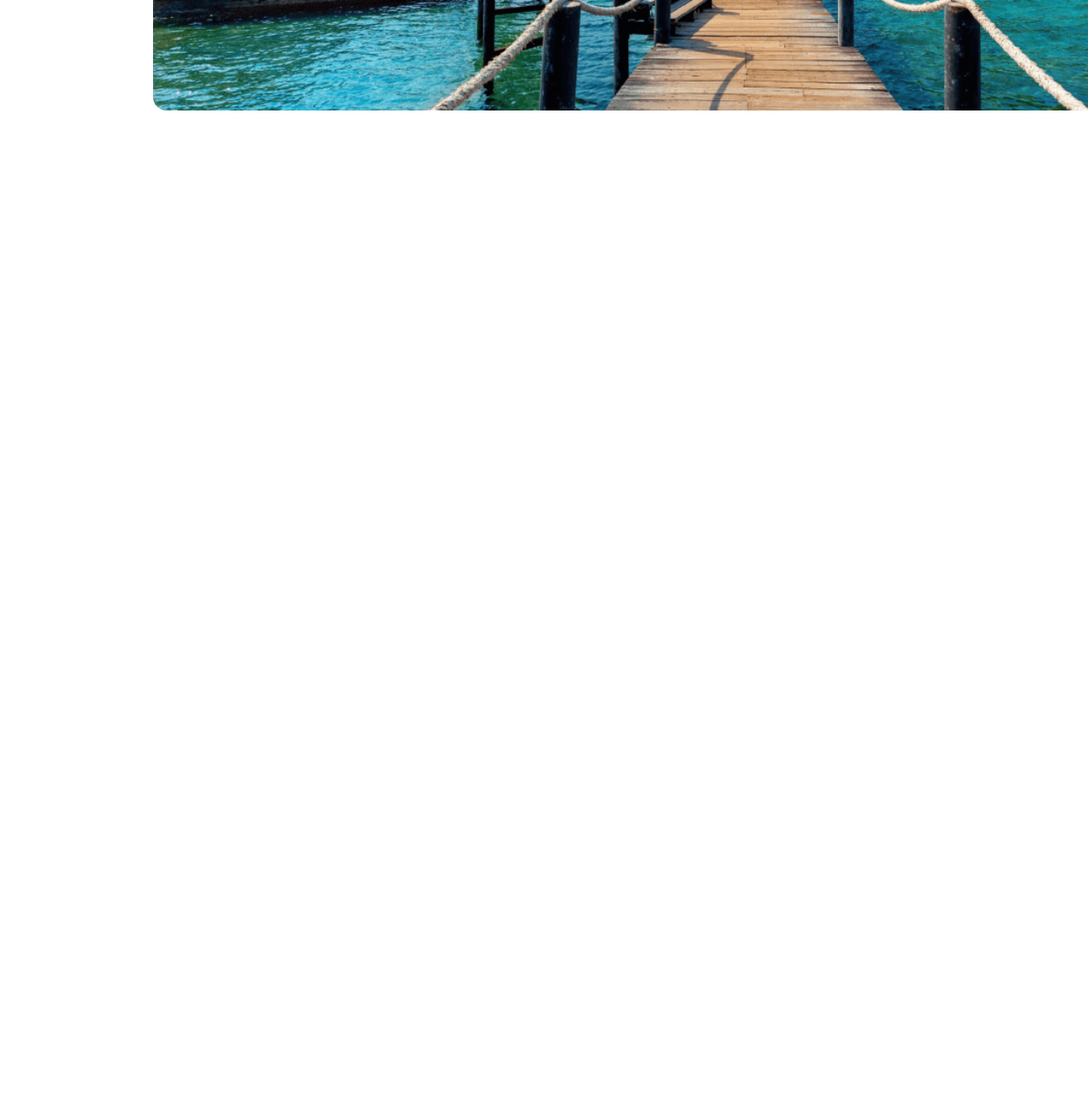
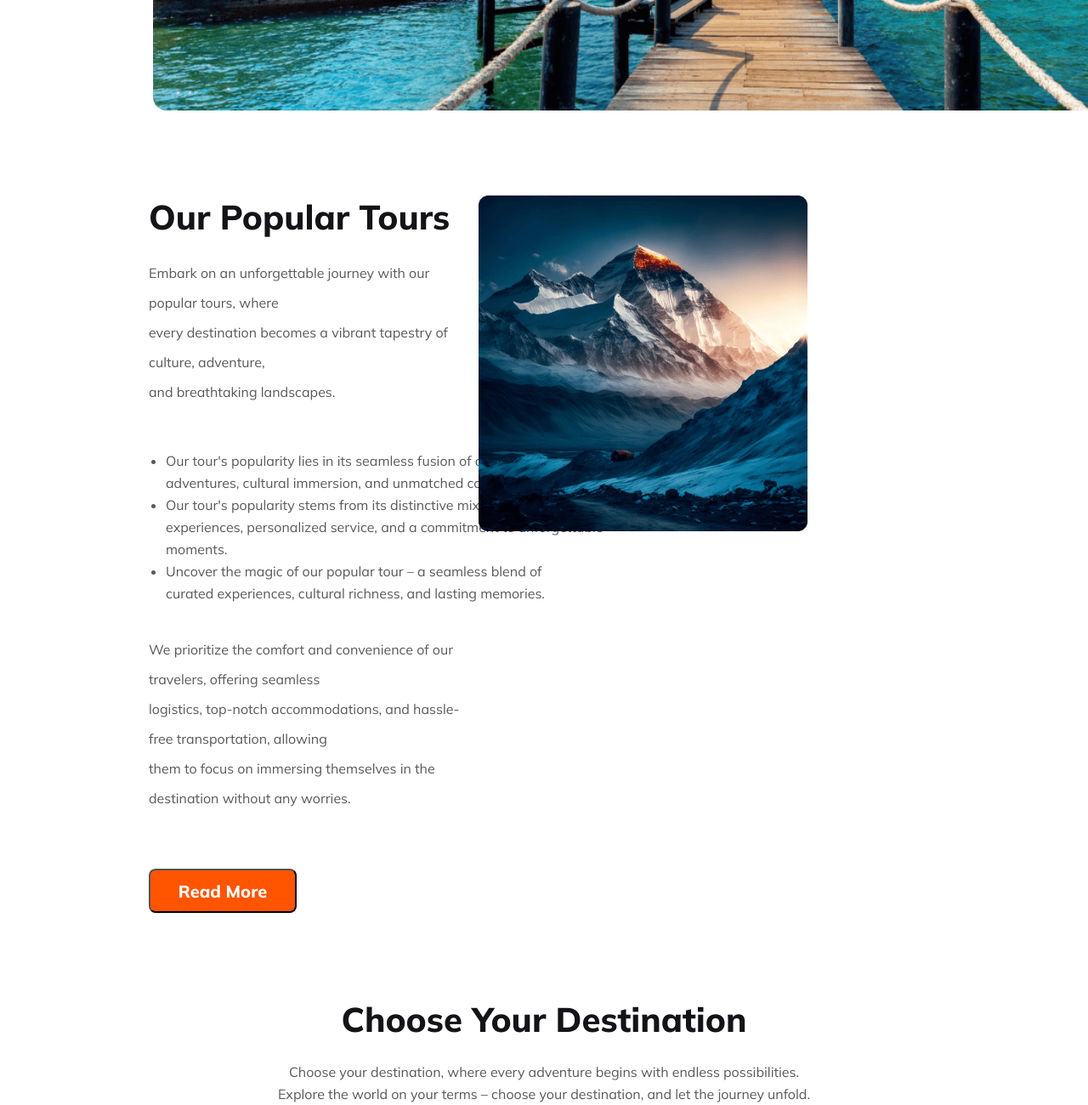
Before and after one commit to KishoreSharif/second-assignment, a plain HTML site: page index.html in a window 1280 px wide. Shown: the part 567-1867 px from the top of the page at 85% size. Before the commit the page ends 800 px from the top, so only its background shows below. Drawn offline with Linux system fonts and the light colour scheme.

Commit message:
destination section copy end

```diff
--- a/index.html
+++ b/index.html
@@ -45,16 +45,36 @@
         <!-- banner section ends here -->
     </header>
     <main>
-
-
         <!-- our popular section starts here -->
-
-
+        <section class="banner-section">
+            <div class="text-container">
+                <h2 class="tours-heading">Our Popular Tours</h2>
+                <p>Embark on an unforgettable journey with our popular tours, where <br> every destination becomes a vibrant tapestry of culture, adventure, <br>and breathtaking landscapes.</p>
+                <br>
+                <ul class="points">
+                    <li>Our tour's popularity lies in its seamless fusion of curated <br> adventures, cultural immersion, and unmatched comfort.</li>
+                    <li>Our tour's popularity stems from its distinctive mix of curated <br> experiences, personalized service, and a commitment to unforgettable moments.</li>
+                    <li>Uncover the magic of our popular tour – a seamless blend of <br>curated experiences, cultural richness, and lasting memories.</li>
+                </ul>
+                <br>
+                <p class="end">We prioritize the comfort and convenience of our travelers, offering seamless <br> logistics,  top-notch accommodations, and hassle-free transportation, allowing <br> them to focus on immersing themselves in the destination without any worries.</p>
+                <button class="read-button">Read More</button>
+            </div>
+            <div class="banner-image-container">
+                <img src="./images/Rectangle 4.png" alt="">
+            </div>
+        </section>
         <!-- our popular section ends here -->
 
+        <!-- choose your destination section styles start here -->
+        <section class="destination">
+            <h1 class="choose">Choose Your Destination</h1>
+            <p class="adventure">Choose your destination, where every adventure begins with endless possibilities. <br>Explore the world on your terms – choose your destination, and let the journey unfold.</p>
+        </section>
+        <!-- choose your destination section styles ends here -->
+        <!-- list of destination starts here -->
 
-
-
+        <!-- list of destination end here -->
     </main>
 <footer></footer>
 
--- a/styles/styles.css
+++ b/styles/styles.css
@@ -78,6 +78,7 @@ body {
   height: 500px;
   flex-shrink: 0;
   margin-left: 180px;
+  margin-bottom: 100px;
 }
 .banner-text {
   border-radius: 16px;
@@ -114,7 +115,7 @@ border-radius: 16px;
   width: 130px;
   height: 35px;
   font-weight: bold;
-  background-color: red;
+  background: #ff5400;
   letter-spacing: 3px;
   margin-left: 50px;
   color: rgb((225, 230, 0));
@@ -122,44 +123,44 @@ border-radius: 16px;
   border: none;
   cursor: pointer;
 }
-.where{
+.where {
   width: 174px;
   height: 52px;
   flex-shrink: 0;
   border-radius: 8px;
-background: #FFF;
+  background: #fff;
   font-family: Mulish;
   font-weight: 700;
   outline: none;
 }
-.when{
+.when {
   width: 174px;
   height: 52px;
   flex-shrink: 0;
   border-radius: 8px;
-    background: #FFF;
+  background: #fff;
   font-family: Mulish;
   font-weight: 700;
   outline: none;
 }
-.select{
+.select {
   width: 174px;
   height: 52px;
   flex-shrink: 0;
   border-radius: 8px;
-background: #FFF;
+  background: #fff;
   font-family: Mulish;
   font-weight: 700;
   outline: none;
 }
-.find{
+.find {
   width: 174px;
   height: 52px;
   flex-shrink: 0;
   border-radius: 8px;
-background: #FF5400;
+  background: #ff5400;
   font-family: Mulish;
-color: #FFF;
+  color: #fff;
   text-align: center;
   font-family: Mulish;
   font-size: 16px;
@@ -170,15 +171,114 @@ outline: none;
   cursor: pointer;
 }
 
-.search-bar{
+.search-bar {
   margin-top: 50px;
   align-items: center;
   margin-left: 350px;
   margin-right: 300px;
-
-
-}
-.magni{
-    background: url('<i class="fa-solid fa-magnifying-glass"></i>');
 }
 /* banner part ends here */
+/* banner section styles start here */
+.banner-section {
+  margin-left: 175px;
+  margin-right: 330px;
+  /* background-color: red; */
+  /* border: 2px solid blue; */
+  min-height: 550px;
+  display: flex;
+  margin-bottom: 100px;
+}
+.text-container {
+  /* border: 2px solid green; */
+  width: 50%;
+}
+.banner-image-container {
+  /* border: 2px solid violet; */
+  width: 50%;
+}
+.banner-image-container img {
+  width: 100%;
+  display: block;
+  /* margin: 0 auto; */
+  /* object-fit: cover; */
+}
+.tours-heading {
+  color: #131318;
+  text-align: left;
+  font-family: Mulish;
+  font-size: 40px;
+  font-style: normal;
+  font-weight: 800;
+  line-height: normal;
+  margin-bottom: 24px;
+}
+.text-container p {
+  color: rgba(19, 19, 24, 0.7);
+  font-family: Mulish;
+  line-break: 15px;
+  font-size: 16px;
+  font-style: normal;
+  font-weight: 400;
+  line-height: 35px;
+  margin-bottom: 30px;
+}
+.points {
+  width: 525px;
+  margin-left: 20px;
+  color: rgba(19, 19, 24, 0.7);
+  font-family: Mulish;
+  font-size: 16px;
+  font-style: normal;
+  font-weight: 400;
+  line-height: 26px;
+  margin-bottom: 16px;
+}
+.end {
+  color: #5a5a5d;
+  font-family: Mulish;
+  font-size: 16px;
+  font-style: normal;
+  font-weight: 400;
+  line-height: 26px;
+}
+.read-button {
+  margin-top: 35px;
+  color: #fff;
+  text-align: center;
+  font-family: Mulish;
+  font-size: 20px;
+  font-style: normal;
+  font-weight: 800;
+  line-height: normal;
+  width: 174px;
+  height: 52px;
+  flex-shrink: 0;
+  border-radius: 8px;
+  background: #ff5400;
+}
+/* banner section styles end here */
+/* choose your destination section styles start here */
+.choose {
+  color: #131318;
+  text-align: center;
+  font-family: Mulish;
+  font-size: 40px;
+  font-style: normal;
+  font-weight: 800;
+  line-height: normal;
+  margin-bottom: 24px;
+}
+.adventure{
+    color: rgba(19, 19, 24, 0.70);
+text-align: center;
+font-family: Mulish;
+font-size: 16px;
+font-style: normal;
+font-weight: 400;
+line-height: 26px;
+/* margin-bottom: 48px; */
+}
+/* choose your destination section styles end here */
+/* list of destination starts here */
+
+/* list of destination end here */
```
Lines whose indentation alone changed are shown as unchanged.
